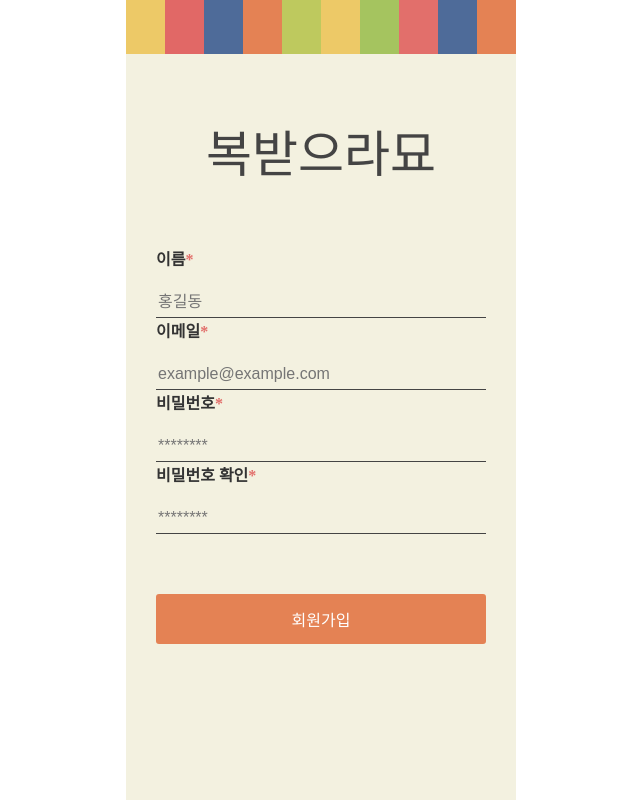
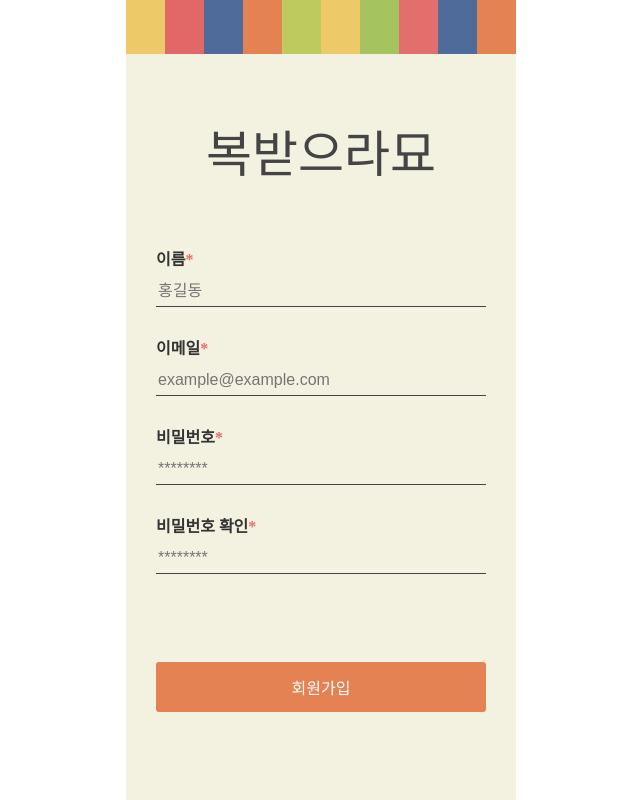
Before and after one commit to advanced-rising/LuckyRabbit2023, a React (Create React App) app: page /signup in a window 1280 px wide. Shown: the whole page, without its empty margins (319-959 px from the left). Built offline with nearby package versions, Linux system fonts and the light colour scheme; a web font is replaced by a local one.

Commit message:
fix : signup 페이지 충돌

```diff
--- a/src/components/input/DefaultFormField.tsx
+++ b/src/components/input/DefaultFormField.tsx
@@ -6,8 +6,8 @@ import styled from '@emotion/styled';
 import { FieldError, UseFormRegisterReturn } from 'react-hook-form';
 
 interface Props {
-  label: string;
-  required: boolean;
+  label?: string;
+  required?: boolean;
   sx?: CSSObject;
   containerStyle?: CSSObject;
   register?: UseFormRegisterReturn;
@@ -16,10 +16,10 @@ interface Props {
 }
 
 export const ValidationErrorText = styled.div`
+  position: absolute;
+  bottom: -2px;
   color: ${Colors.warningColor};
   font-size: 14px;
-  margin: 5px 0px 16px;
-  padding-left: 2px;
   word-break: keep-all;
 `;
 
@@ -51,7 +51,12 @@ const DefaultFormField = ({
   ...rest
 }: Props & InputHTMLAttributes<HTMLInputElement>) => {
   return (
-    <Box component={'div'} sx={{ display: 'block', ...containerStyle }}>
+    <Box
+      component={'div'}
+      sx={{
+        position: 'relative',
+        ...containerStyle,
+      }}>
       <Label component={'label'} htmlFor={rest.id}>
         {required ? (
           <ValidationRequiredLabelStyle>{label}</ValidationRequiredLabelStyle>
@@ -67,7 +72,7 @@ const DefaultFormField = ({
           height: '32px',
           backgroundColor: 'transparent',
           borderBottom: `1px solid ${Colors.mainTitleColor}`,
-          marginTop: '16px',
+          margin: '5px 0px 18px',
           paddingLeft: '2px',
           ...sx,
         }}
--- a/src/pages/SignUp.tsx
+++ b/src/pages/SignUp.tsx
@@ -28,14 +28,6 @@ const schema = yup.object().shape({
 });
 
 const SignUp = () => {
-  // email()
-  // number()
-  // matches()
-  // requied()
-  // optional()
-  // password: yup.string().required().min(8),
-  // passwordConfirm: yup.string().oneOf([yup.ref('password'), null], '비밀번호가 일치하지 않습니다.').required(),
-
   const {
     register,
     handleSubmit,
@@ -70,6 +62,7 @@ const SignUp = () => {
 
       <Box component={'article'} sx={{ padding: '0 30px' }}>
         <form onSubmit={handleSubmit(onSubmit)}>
+          <Box component={'div'} sx={{ display: 'flex', flexDirection: 'column', gap: '10px' }}>
             <DefaultFormField
               type={'text'}
               label={'이름'}
@@ -122,6 +115,7 @@ const SignUp = () => {
                 회원가입
               </DefaultButton>
             </Box>
+          </Box>
         </form>
       </Box>
     </DashboardLayout>
```
Lines whose indentation alone changed are shown as unchanged.
